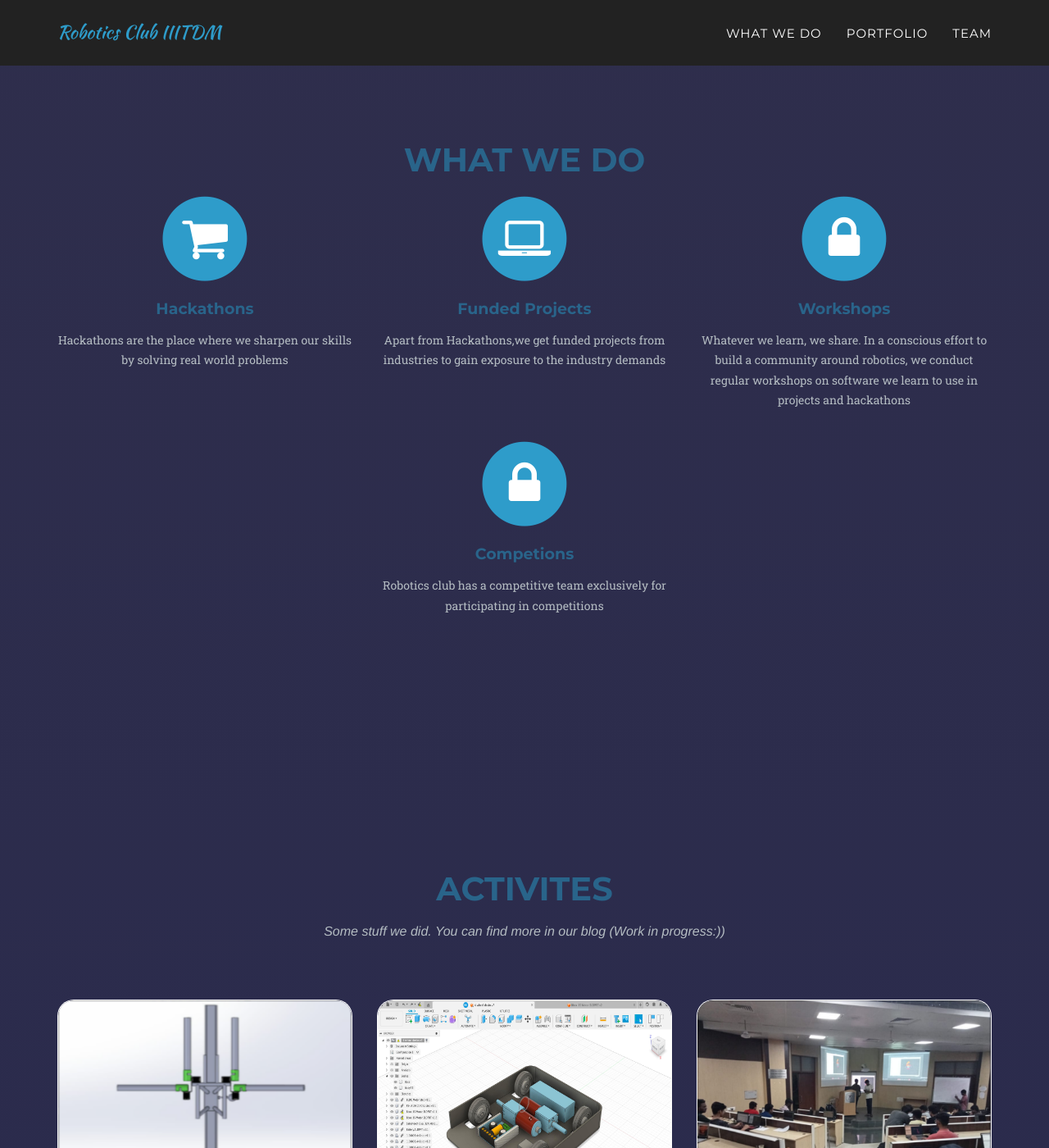
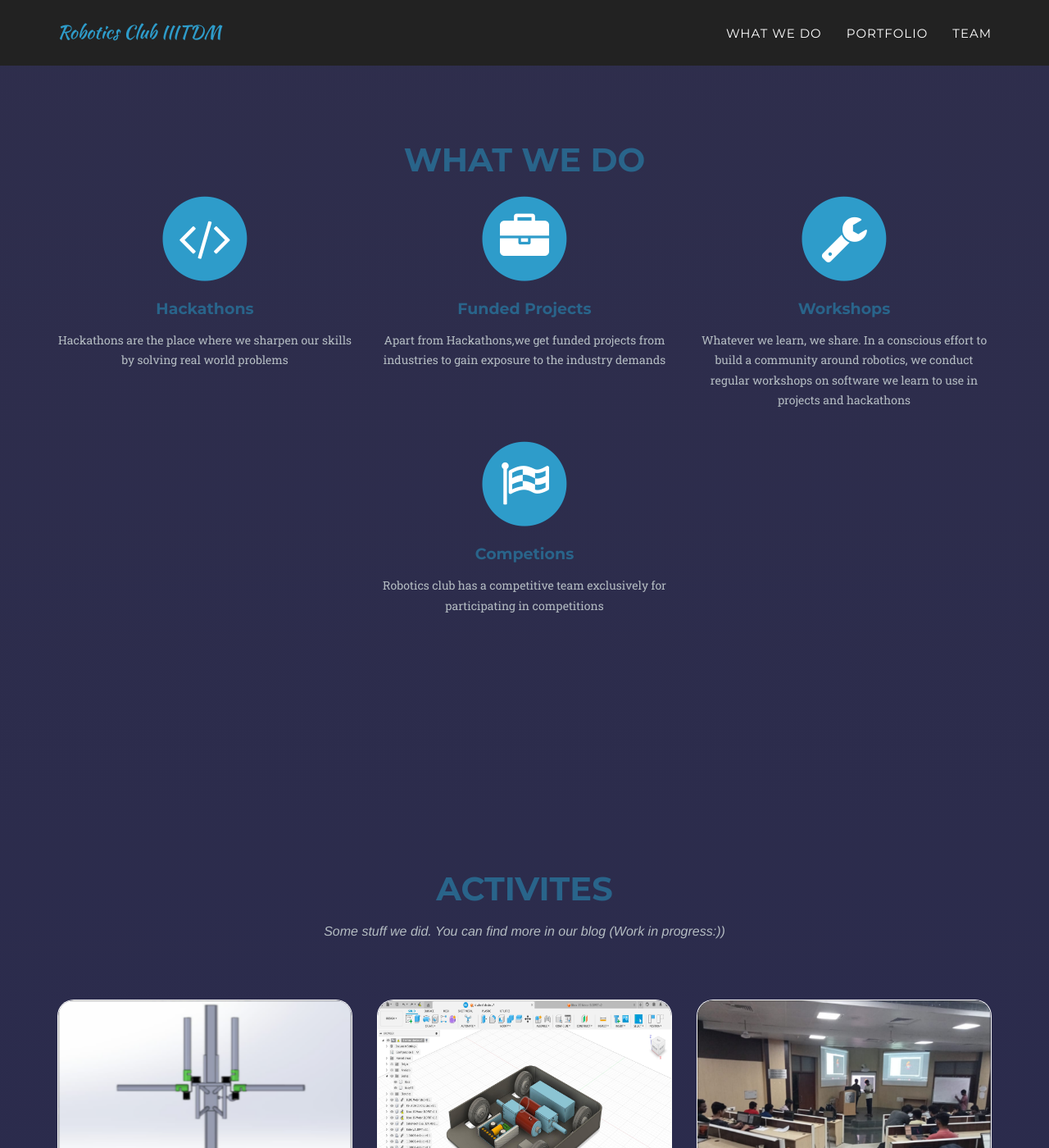
Before and after one commit to Robotics-IIITDM/Robotics-IIITDM.github.io, a Jekyll site: the page built from index.md, in a window 1280 px wide and 1400 px high, scrolled down 642 px. Shown: the whole window at 82% size. Built offline with Jekyll 4.4.1, drawn with Linux system fonts in a browser that asks for light colours; some web fonts are replaced; grey boxes are pictures that could not be loaded.

Commit message:
Changed 'What We Do' icons

```diff
--- a/_includes/services.html
+++ b/_includes/services.html
@@ -10,7 +10,7 @@
                 <div class="col-md-4">
                     <span class="fa-stack fa-4x">
                         <i class="fa fa-circle fa-stack-2x text-primary"></i>
-                        <i class="fa fa-shopping-cart fa-stack-1x fa-inverse"></i>
+                        <i class="fa fa-code fa-stack-1x fa-inverse"></i>
                     </span>
                     <h4 class="service-heading">Hackathons</h4>
                     <p class="text-muted">Hackathons are the place where we sharpen our skills by solving real world problems</p>
@@ -18,7 +18,7 @@
                 <div class="col-md-4">
                     <span class="fa-stack fa-4x">
                         <i class="fa fa-circle fa-stack-2x text-primary"></i>
-                        <i class="fa fa-laptop fa-stack-1x fa-inverse"></i>
+                        <i class="fa fa-briefcase fa-stack-1x fa-inverse"></i>
                     </span>
                     <h4 class="service-heading">Funded Projects</h4>
                     <p class="text-muted">Apart from Hackathons,we get funded projects from industries to gain exposure to the industry demands</p>
@@ -26,7 +26,7 @@
                 <div class="col-md-4">
                     <span class="fa-stack fa-4x">
                         <i class="fa fa-circle fa-stack-2x text-primary"></i>
-                        <i class="fa fa-lock fa-stack-1x fa-inverse"></i>
+                        <i class="fa fa-wrench fa-stack-1x fa-inverse"></i>
                     </span>
                     <h4 class="service-heading">Workshops</h4>
                     <p class="text-muted">Whatever we learn, we share. In a conscious effort to build a community around robotics, we conduct regular workshops on software we learn to use in projects and hackathons</p>
@@ -34,7 +34,7 @@
                 <div class="col-md-4">
                     <span class="fa-stack fa-4x">
                         <i class="fa fa-circle fa-stack-2x text-primary"></i>
-                        <i class="fa fa-lock fa-stack-1x fa-inverse"></i>
+                        <i class="fa fa-flag-checkered fa-stack-1x fa-inverse"></i>
                     </span>
                     <h4 class="service-heading">Competions</h4>
                     <p class="text-muted">Robotics club has a competitive team exclusively for participating in competitions</p>
```
Also changed, not shown: css/font-awesome/css/font-awesome.css, css/font-awesome/css/font-awesome.min.css.
